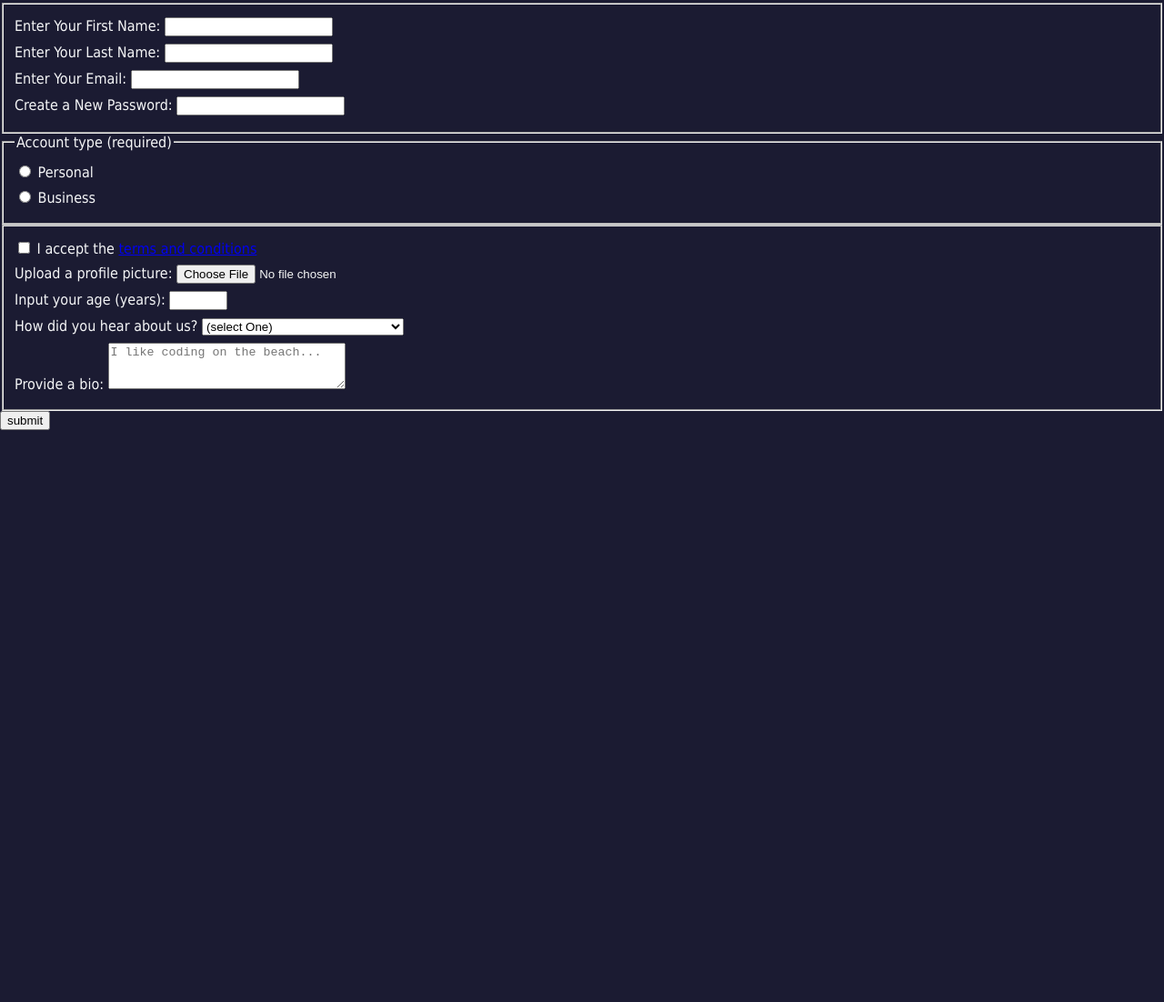
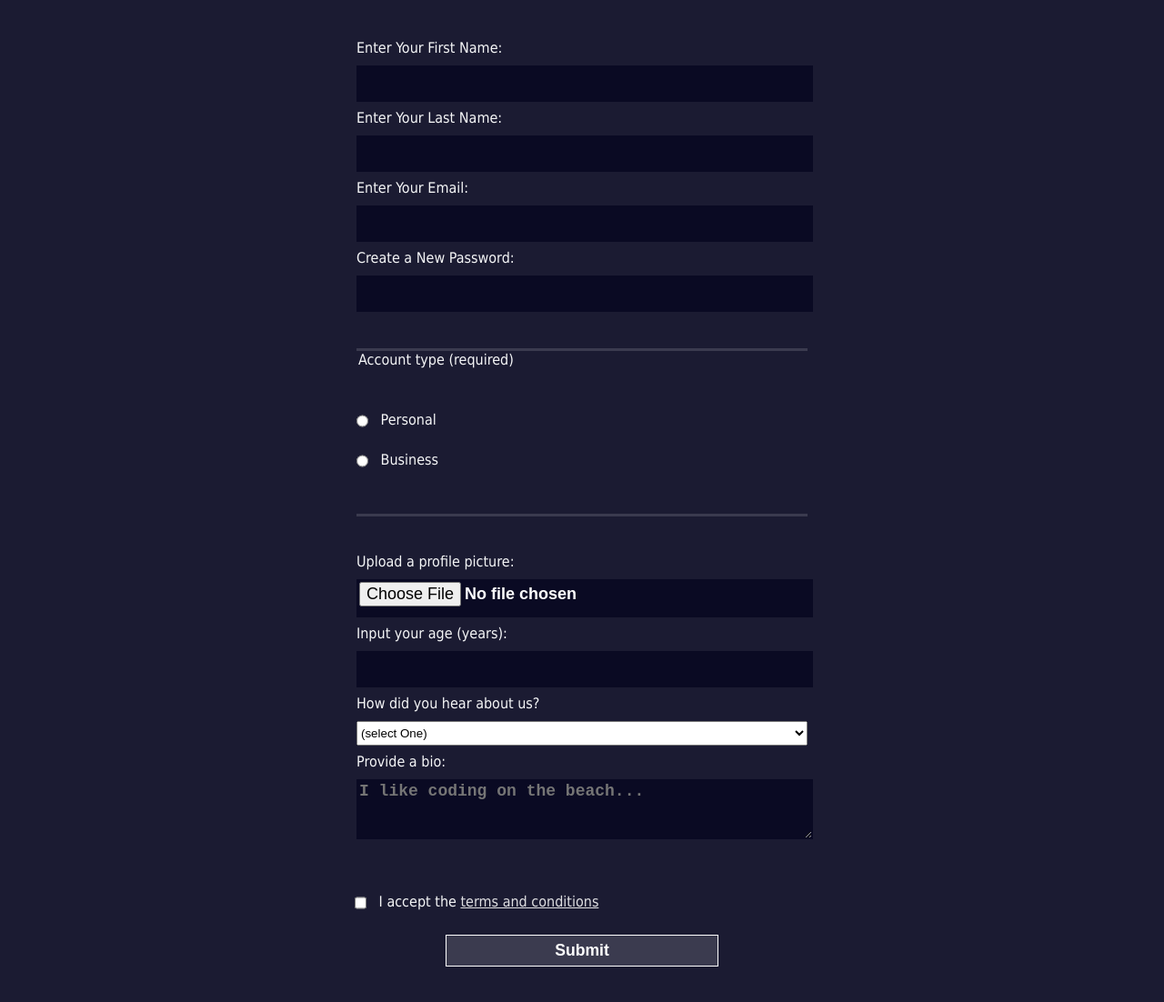
Before and after one commit to imnomee/FCC-Responsive-Form-3, a plain HTML site: page index.html in a window 1280 px wide. Shown: the part 134-1236 px from the top of the page at 91% size. Before the commit the page ends 832 px from the top, so only its background shows below. Drawn offline with Linux system fonts and the light colour scheme.

Commit message:
completed by fcc
The course for form ends here. i am adding my own styles and tweaks for practice from this point.

```diff
--- a/index.html
+++ b/index.html
@@ -64,6 +64,7 @@
                 <!-- checked = attribute is used to select a radio or checkbox by default  -->
                 <label for="personal-account"
                     ><input
+                        class="inline"
                         type="radio"
                         name="account-type"
                         id="personal-account"
@@ -72,6 +73,7 @@
                 >
                 <label for="business-account"
                     ><input
+                        class="inline"
                         type="radio"
                         name="account-type"
                         id="business-account"
@@ -80,19 +82,6 @@
                 >
             </fieldset>
             <fieldset>
-                <label for="terms-and-conditions"
-                    ><input
-                        name="terms"
-                        type="checkbox"
-                        id="terms-and-conditions"
-                    />
-                    I accept the
-                    <a
-                        href="https://www.freecodecamp.org/news/terms-of-service/"
-                        target="_blank"
-                        >terms and conditions</a
-                    ></label
-                >
                 <label for="profile-picture"
                     >Upload a profile picture:
                     <input name="pic" type="file" id="profile-picture"
@@ -123,8 +112,22 @@
                 </label>
             </fieldset>
             <!-- if an input type is submit,
-                it is automatically set to submit to nearest parent form -->
-            <input type="submit" value="submit" />
+            it is automatically set to submit to nearest parent form -->
+            <label for="terms-and-conditions"
+                ><input
+                    class="inline"
+                    name="terms"
+                    type="checkbox"
+                    id="terms-and-conditions"
+                />
+                I accept the
+                <a
+                    href="https://www.freecodecamp.org/news/terms-of-service/"
+                    target="_blank"
+                    >terms and conditions</a
+                ></label
+            >
+            <input type="submit" value="Submit" />
         </form>
     </body>
 </html>
--- a/styles.css
+++ b/styles.css
@@ -21,3 +21,80 @@ p {
     margin: 1em auto;
     text-align: center;
 }
+
+form {
+    /* center form, maximum width 500px,
+    minimum width 300px and default width 60% */
+    margin: 0 auto;
+    max-width: 500px;
+    min-width: 300px;
+    width: 60vw;
+    padding-bottom: 2em;
+}
+
+fieldset {
+    /* remove fieldset border and no padding on left right only top and bottom
+    apply only bottom border of 3px */
+    border: none;
+    padding: 2rem 0;
+    border-bottom: 3px solid #3b3b4f;
+}
+
+fieldset:last-of-type {
+    /* last fieldset border bottom is way out of place. so we remove it */
+    border: none;
+}
+
+input,
+textarea,
+select {
+    /* all the fields are on the same line, we will get them on seperate lines*/
+    width: 100%;
+    /* margin: top right bottom left*/
+    margin: 10px 0 0 0;
+    min-height: 2em;
+}
+
+input,
+textarea {
+    /* set background of inputs to a dark color
+    text color to white
+    and height increased
+    fontsize and weight increased
+    */
+    background-color: #0a0a23;
+    border: 1px solid #0a0a23;
+    color: #fff;
+    font-size: 18px;
+    font-weight: bold;
+}
+
+/* we want second fieldset items on the same line
+so we remove the width from those inputs */
+.inline {
+    width: unset;
+    margin: 0 0.5em 0 0;
+    vertical-align: middle;
+}
+
+/* we can select attributes and style them as well
+element[attribute=value]
+input[type='text']*/
+input[type='submit'] {
+    display: block;
+    width: 60%;
+    margin: 1em auto;
+    font-weight: bold;
+    font-size: 1.1rem;
+    height: 2em;
+    background-color: #3b3b4f;
+    border-color: white;
+    min-width: 300px;
+}
+
+input[type='file'] {
+    padding: 2px 2px;
+}
+a {
+    color: #dfdfe2;
+}
```
